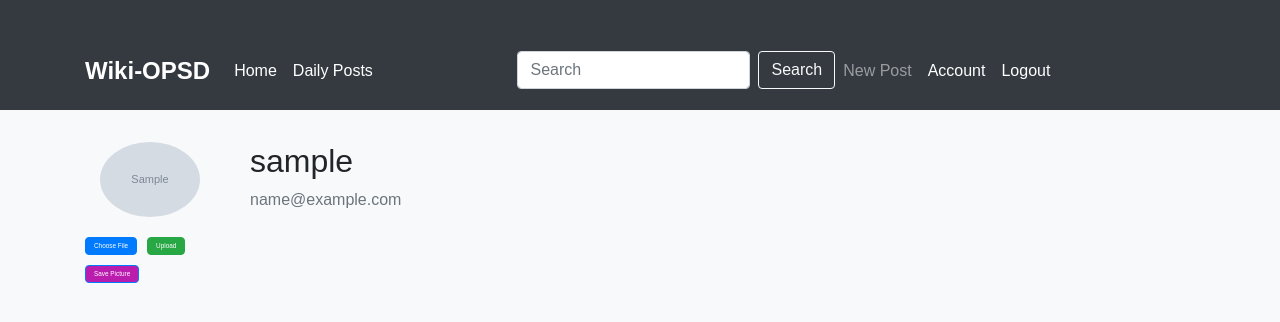
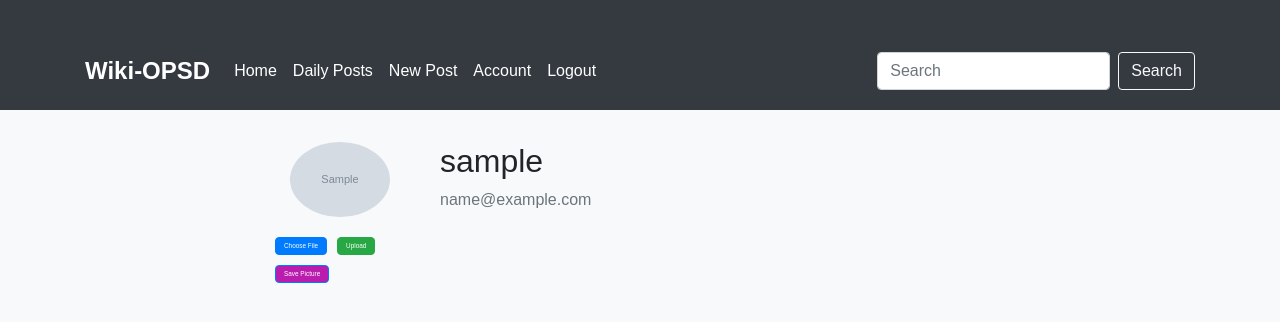
Before and after one commit to armkaviani/EnterpriseWiki, a Flask app: page /account in a window 1280 px wide. Shown: the top 322 px of the page. Run offline with Flask 3, Linux system fonts and the light colour scheme; a user stored in the database is signed in; tables that the repository leaves empty hold one stand-in row (values such as "Sample post"); grey boxes marked "Sample" are stand-in pictures; parts of the project's set-up code (start-up, migrations or seed data) failed here and were passed over; some libraries are stand-ins or nearby versions.

Commit message:
The template layout has been changed because of adjust the margin.
Signed-off-by: Armaghan Kaviani <armaghankaviani@yahoo.com>

```diff
--- a/templates/layout.html
+++ b/templates/layout.html
@@ -3,47 +3,29 @@
 <head>
     <meta charset="UTF-8">
     <meta name="viewport" content="width=device-width, initial-scale=1.0">
-    <title>Wiki</title>
     <link href="https://cdnjs.cloudflare.com/ajax/libs/font-awesome/5.15.4/css/all.min.css" rel="stylesheet">
     <link rel="stylesheet" href="https://stackpath.bootstrapcdn.com/bootstrap/4.5.2/css/bootstrap.min.css">
-    <link rel="stylesheet" type="text/css" href="{{  url_for('static', filename='main.css') }}">
-    {% if title %}
-        <title>MyWiki {{ title }}</title>
-    {% else %}
-        <title>MyWiki</title>
-    {% endif %}
-
+    <link rel="stylesheet" type="text/css" href="{{ url_for('static', filename='main.css') }}">
+    <title>MyWiki{% if title %} - {{ title }}{% endif %}</title>
 </head>
 <body>
     <nav class="navbar navbar-expand-lg navbar-dark bg-dark">
         <div class="container">
             <a class="navbar-brand" href="{{ url_for('home') }}">Wiki-OPSD</a>
-            <div class="collapse navbar-collapse" id="navbarNav">
-                <ul class="navbar-nav mr-auto">
-                    <li class="nav-item">
-                        <!-- Navbar left Side -->
-                        <div class="collapse navbar-collapse" id="navbarToggle">
-                        <div class="navbar-nav">
-                            <a class="nav-link" href="{{ url_for('home') }}">Home</a>
-                                <button class="navbar-toggler" type="button" data-toggle="collapse" data-target="#navbarToggle" aria-controls="navbarToggle" aria-expanded="false" aria-label="Toggle navigation">
+            <button class="navbar-toggler" type="button" data-toggle="collapse" data-target="#navbarNav" aria-controls="navbarNav" aria-expanded="false" aria-label="Toggle navigation">
                 <span class="navbar-toggler-icon"></span>
             </button>
-                            <a class="nav-item nav-link" href="{{ url_for('daily_posts') }}">Daily Posts</a>
-
-                        </div>
-                        </div>
+            <div class="collapse navbar-collapse" id="navbarNav">
+                <ul class="navbar-nav">
+                    <li class="nav-item">
+                        <a class="nav-link" href="{{ url_for('home') }}">Home</a>
                     </li>
-                </ul>
-                <ul class="navbar-nav mr-auto">
                     <li class="nav-item">
-                        <form class="form-inline" method="Post" action="{{url_for('search')}}">
-                            {{ form.hidden_tag() }}
-                            <input class="form-control mr-sm-2" type="search" placeholder="Search" aria-label="Search", name="searched">
-                            <button class="btn btn-outline-light my-2 my-sm-0" type="submit">Search</button>
-                        </form>
+                        <a class="nav-link" href="{{ url_for('daily_posts') }}">Daily Posts</a>
                     </li>
-                        <ul class="navbar-nav">
+                    <li class="nav-item">
                         <a class="nav-link" href="{{ url_for('create_new_post') }}">New Post</a>
+                    </li>
                     {% if current_user.is_authenticated %}
                         <li class="nav-item">
                             <a class="nav-link" href="{{ url_for('account') }}">Account</a>
@@ -57,12 +39,20 @@
                         </li>
                     {% endif %}
                 </ul>
+                <ul class="navbar-nav ml-auto">
+                    <li class="nav-item">
+                        <form class="form-inline" method="POST" action="{{ url_for('search') }}">
+                            {{ form.hidden_tag() }}
+                            <input class="form-control mr-sm-2" type="search" placeholder="Search" aria-label="Search" name="searched">
+                            <button class="btn btn-outline-light my-2 my-sm-0" type="submit">Search</button>
+                        </form>
+                    </li>
                 </ul>
             </div>
         </div>
     </nav>
-    <main role="main" class="container">
-        <div class="row">
+    <main role="main" class="container" style="margin-top: 2rem;">
+        <div class="row justify-content-center">
             <div class="col-lg-8">
                 {% with messages = get_flashed_messages(with_categories=true) %}
                     {% if messages %}
@@ -77,7 +67,6 @@
             </div>
         </div>
     </main>
-
     <script src="https://code.jquery.com/jquery-3.5.1.slim.min.js"></script>
     <script src="https://cdn.jsdelivr.net/npm/@popperjs/core@2.5.4/dist/umd/popper.min.js"></script>
     <script src="https://stackpath.bootstrapcdn.com/bootstrap/4.5.2/js/bootstrap.min.js"></script>
```
Lines whose indentation alone changed are shown as unchanged.
